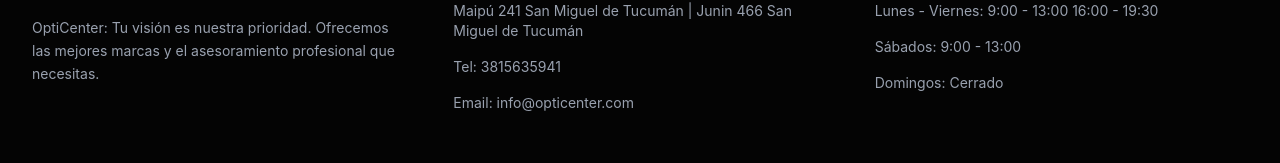
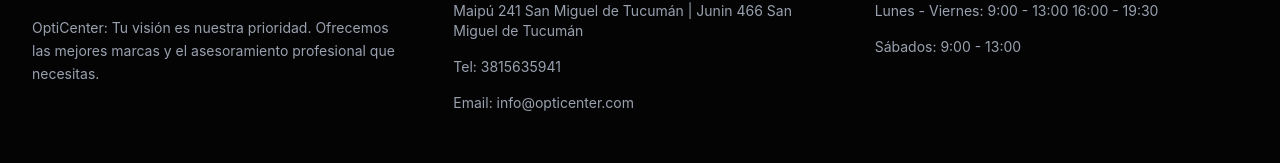
Before and after one commit to trabajooficina687-ui/catalogoOpticenter, a React (Vite) app: page / in a window 1280 px wide. Shown: the part 1355-1518 px from the top of the page. Built offline with nearby package versions, Linux system fonts and the light colour scheme; no server answers.

Commit message:
se modifico fechas y hora en footer

```diff
--- a/src/App.tsx
+++ b/src/App.tsx
@@ -357,7 +357,6 @@
               <ul className="text-gray-400 text-sm space-y-4">
                 <li>Lunes - Viernes: 9:00 - 13:00 16:00 - 19:30</li>
                 <li>Sábados: 9:00 - 13:00</li>
-                <li>Domingos: Cerrado</li>
               </ul>
             </div>
           </div>
```
